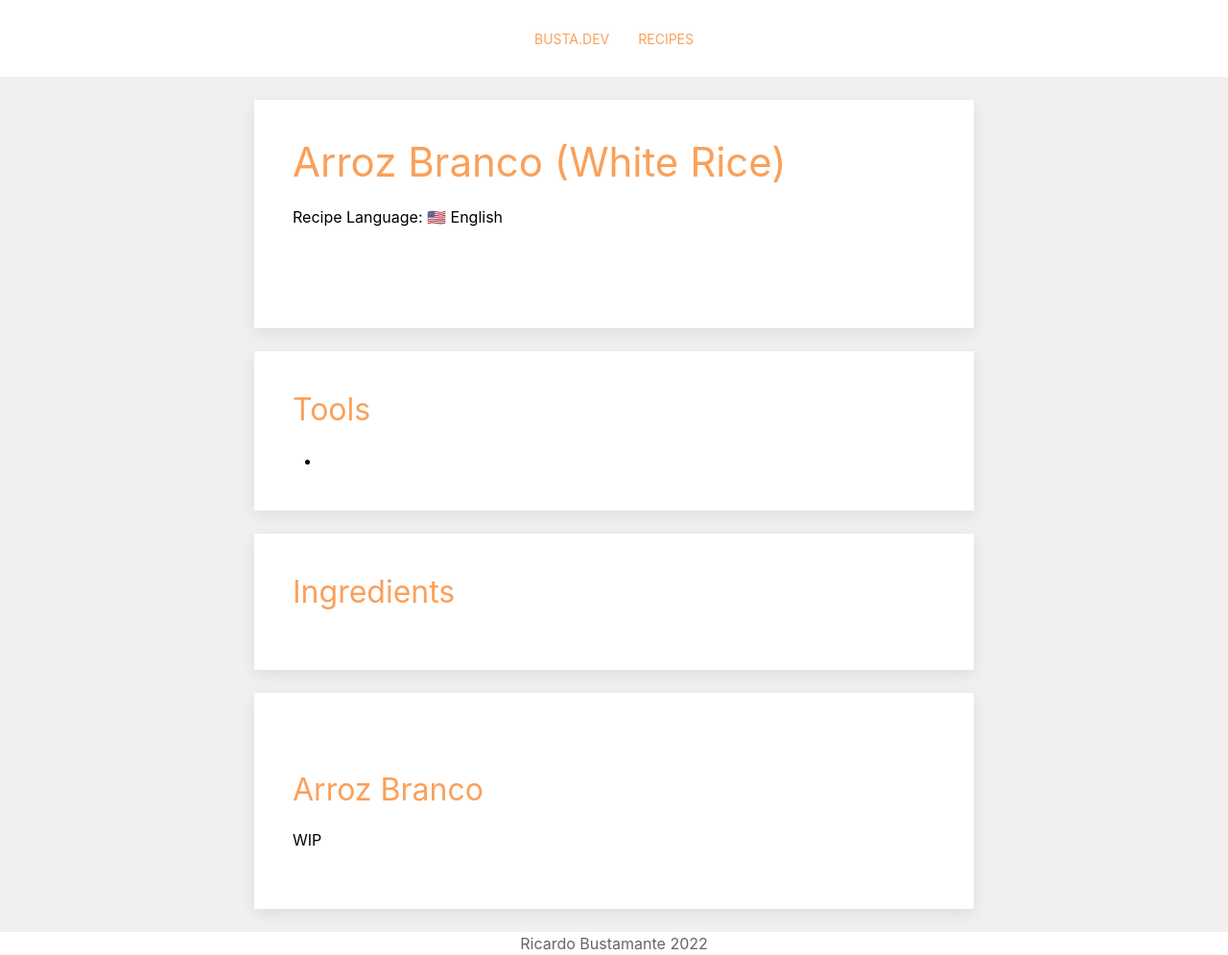
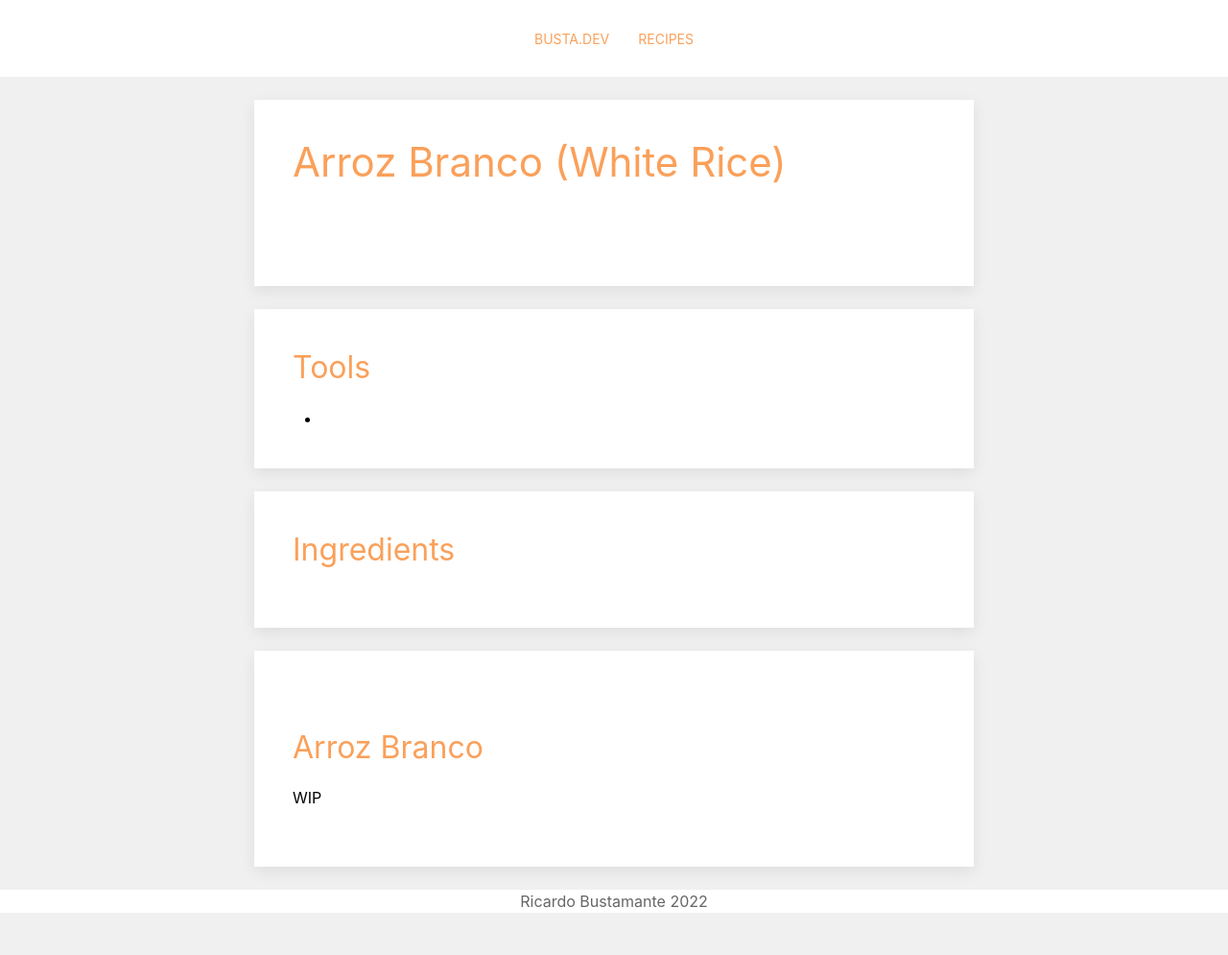
Before and after one commit to ricardobusta/recipes, a Jekyll site: the page built from _recipes/en/arroz-branco.md, in a window 1280 px wide and 995 px high. Shown: the whole window at 96% size. Built offline with Jekyll 4.4.1, drawn with Linux system fonts in a browser that asks for light colours.

Commit message:
remove language info from page

```diff
--- a/_layouts/recipe.html
+++ b/_layouts/recipe.html
@@ -7,14 +7,14 @@ layout: default
 </br>
 <div class="uk-card uk-card-body uk-card-default">
     <h1>{{ recipe.title }}</h1>
-    <p>Recipe Language: {% case recipe.language %}
+    <!--<p>Recipe Language: {% case recipe.language %}
         {% when "br" %}
         🇧🇷 Português
         {% when "en" %}
         🇺🇸 English
         {% else %}
         ---
-        {% endcase %}</p>
+        {% endcase %}</p>-->
 
     <img data-src="{{ recipe.img-url }}" uk-img />
 
```
